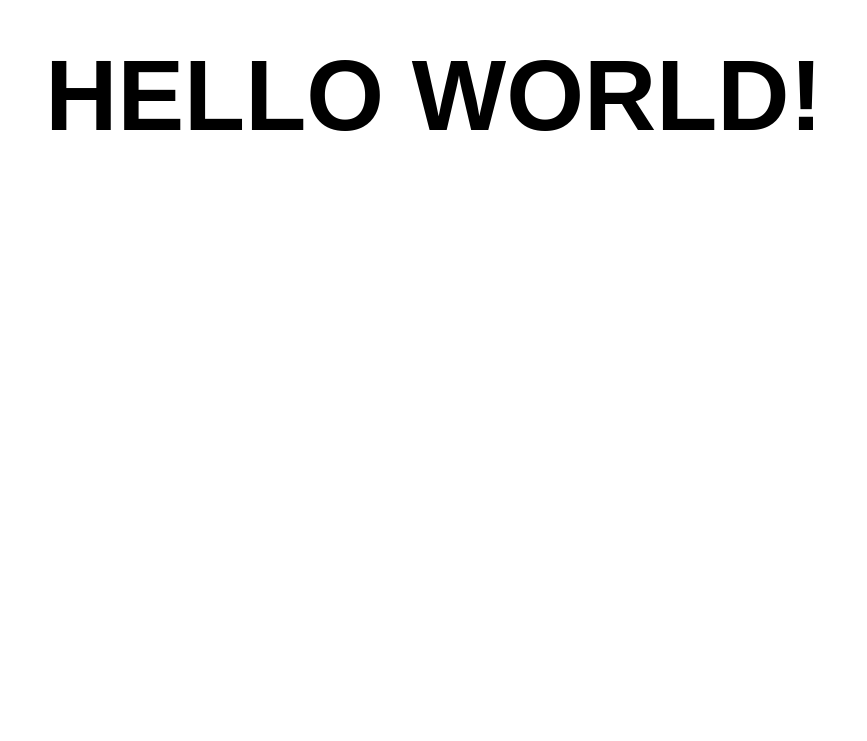
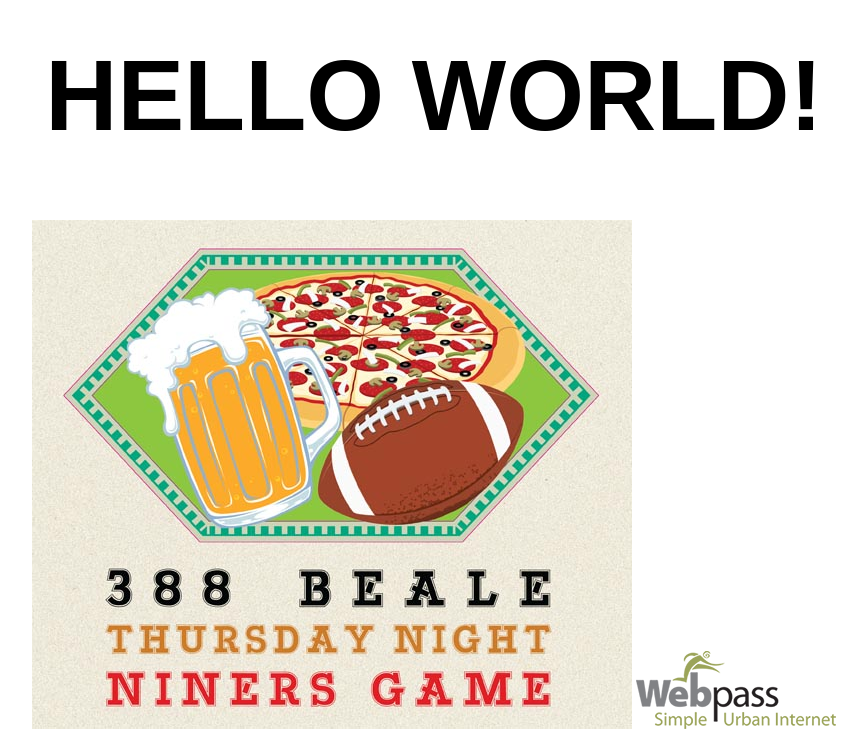
Before and after one commit to theninarumbines/html-emails-sample, a plain HTML site: page index.html in a window 1280 px wide. Shown: the part 112-853 px from the top of the page, without its empty margins (206-1073 px from the left). Before the commit the page ends 800 px from the top, so only its background shows below. Drawn offline with Linux system fonts and the light colour scheme.

Commit message:
added photos in html

```diff
--- a/index.html
+++ b/index.html
@@ -4,8 +4,10 @@
 	<title> Html Emails Sample </title>
 
 </head>
-<body>
+<body style="text-align:center">
 	<h1 style="text-align:center;font-size: 100px; font-family: sans-serif;margin-top: 150px;">HELLO WORLD!</h1>
+	<img src="img/388-beale.jpg" style="display:hidden";>
+	<img src="img/webpassLogo.png" style="display:hidden";>
 
 
 </body>
```
